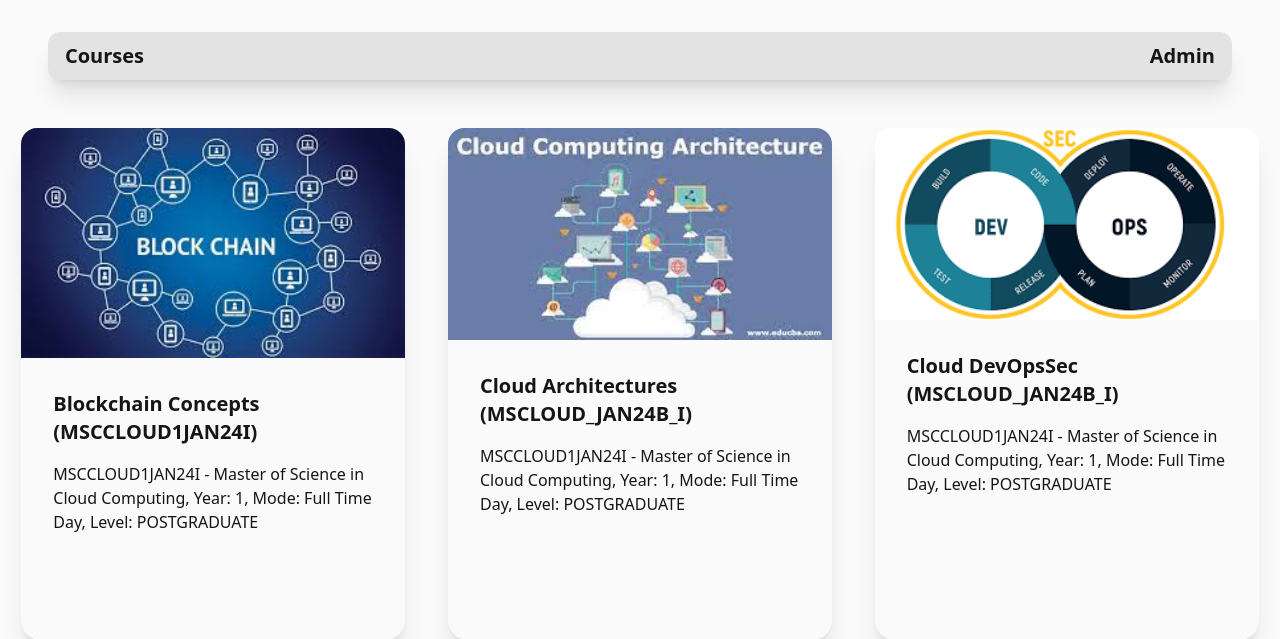
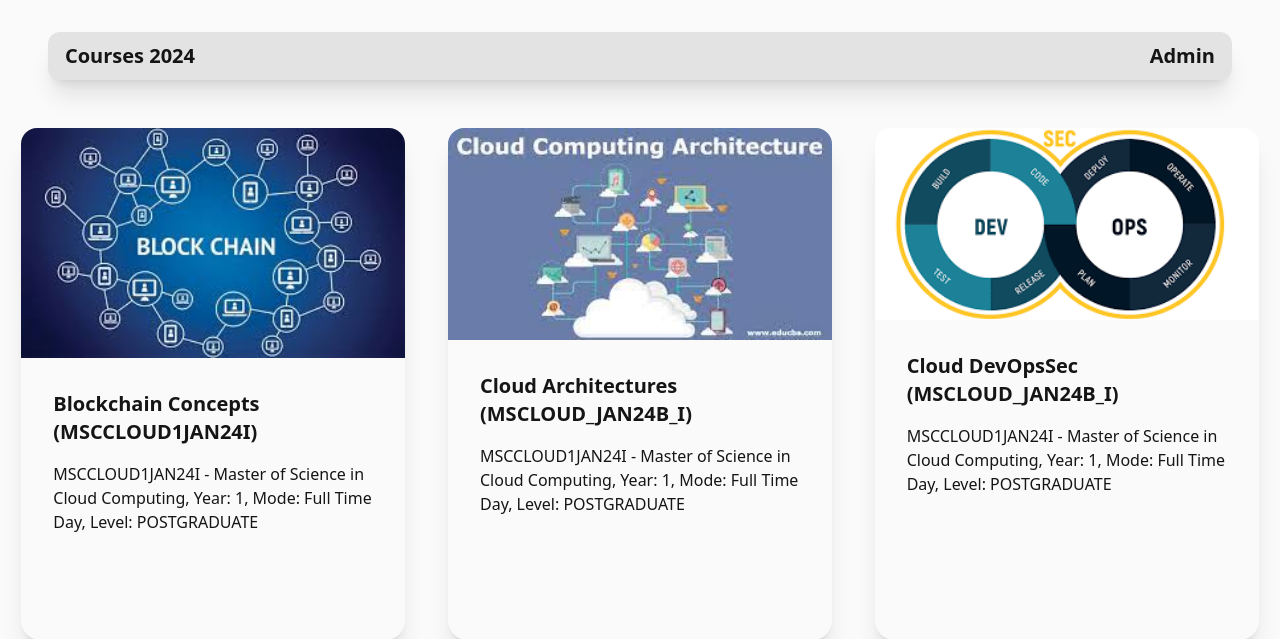
Before and after one commit to Utkarsh-NCI/x22229698-devops, a Django app: page / in a window 1280 px wide. Shown: the top 639 px of the page. Run offline with Django 4.2, Linux system fonts and the light colour scheme; data comes from the database, SQL or seed files in the repository; some libraries are stand-ins or nearby versions.

Commit message:
Changes courses heading

```diff
--- a/modules/templates/modules/index.html
+++ b/modules/templates/modules/index.html
@@ -4,7 +4,7 @@
 <div class="flex flex-col">
 <div class="flex bg-base-200 flex-row rounded-xl mx-12 my-8 shadow-xl">
   <div class="flex-1">
-    <a class="btn btn-ghost text-xl" href="/">Courses</a>
+    <a class="btn btn-ghost text-xl" href="/">Courses 2024</a>
   </div>
   <div class="flex-none">
     <a class="btn btn-ghost text-xl" href="/admin">Admin</a>
```
